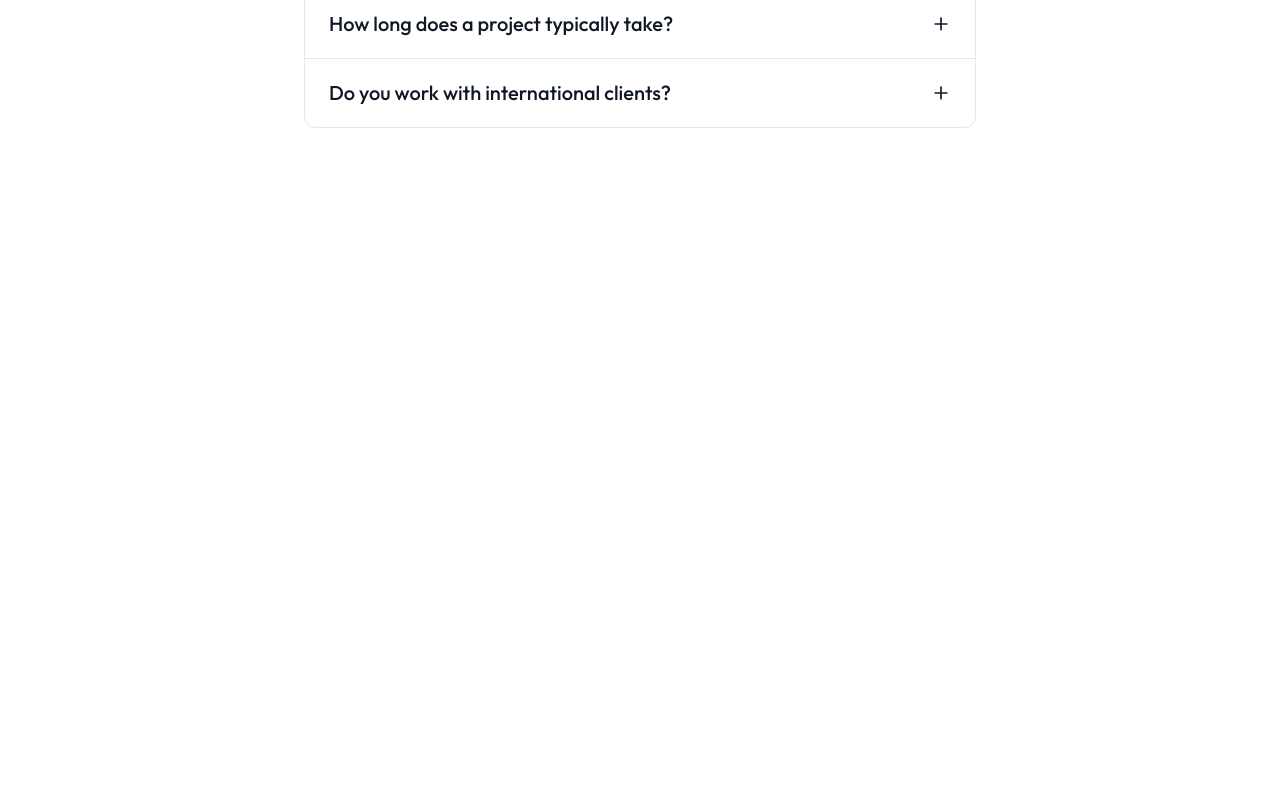
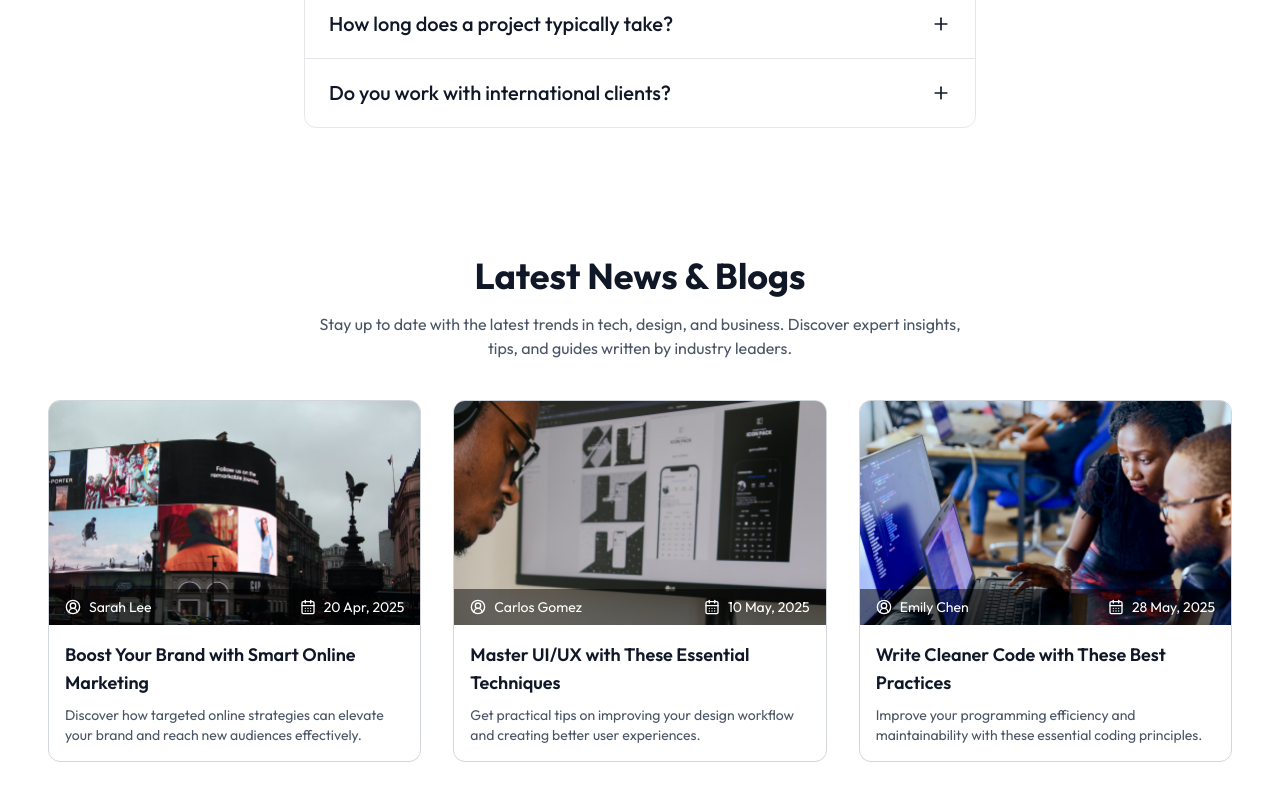
Before and after one commit to Dev-Rohan1/Appline-Tailwind-App-Landing-Template, a React (Vite) app: page / in a window 1280 px wide. Shown: the part 6693-7493 px from the top of the page. Before the commit the page ends 6885 px from the top, so only its background shows below. Built offline with nearby package versions, Linux system fonts and the light colour scheme.

Commit message:
feat: complete responsive Blogs section with updated content and UI enhancements

```diff
--- /dev/null
+++ b/src/components/Blog.jsx
@@ -0,0 +1,86 @@
+import { assets } from "../assets/assets";
+import { CalendarDays, CircleUserRound } from "lucide-react";
+
+const Blog = () => {
+  const blogs = [
+    {
+      id: 1,
+      title: "Boost Your Brand with Smart Online Marketing",
+      description:
+        "Discover how targeted online strategies can elevate your brand and reach new audiences effectively.",
+      userName: "Sarah Lee",
+      date: "20 Apr, 2025",
+      image: assets.blog_image_1,
+    },
+    {
+      id: 2,
+      title: "Master UI/UX with These Essential Techniques",
+      description:
+        "Get practical tips on improving your design workflow and creating better user experiences.",
+      userName: "Carlos Gomez",
+      date: "10 May, 2025",
+      image: assets.blog_image_2,
+    },
+    {
+      id: 3,
+      title: "Write Cleaner Code with These Best Practices",
+      description:
+        "Improve your programming efficiency and maintainability with these essential coding principles.",
+      userName: "Emily Chen",
+      date: "28 May, 2025",
+      image: assets.blog_image_3,
+    },
+  ];
+
+  return (
+    <section className="py-16 bg-white dark:bg-[#181c31]">
+      <div className="container mx-auto px-4 sm:px-6 lg:px-12">
+        <h2 className="text-3xl sm:text-4xl font-bold text-center text-gray-900 dark:text-white mb-4">
+          Latest News & Blogs
+        </h2>
+        <p className="text-center max-w-2xl mx-auto text-gray-600 dark:text-gray-400 mb-10">
+          Stay up to date with the latest trends in tech, design, and business.
+          Discover expert insights, tips, and guides written by industry
+          leaders.
+        </p>
+
+        <div className="grid gap-8 grid-cols-1 sm:grid-cols-2 lg:grid-cols-3">
+          {blogs.map((blog) => (
+            <div
+              key={blog.id}
+              className="border border-gray-300 dark:border-gray-700 rounded-xl overflow-hidden transition "
+            >
+              <div className="relative h-56 overflow-hidden">
+                <img
+                  src={blog.image}
+                  alt={blog.title}
+                  className="w-full h-full object-cover"
+                />
+                <div className="absolute bottom-0 left-0 right-0 bg-black/50 px-4 py-2 flex justify-between items-center text-white text-sm">
+                  <div className="flex items-center gap-2">
+                    <CircleUserRound size={16} />
+                    <span>{blog.userName}</span>
+                  </div>
+                  <div className="flex items-center gap-2">
+                    <CalendarDays size={16} />
+                    <span>{blog.date}</span>
+                  </div>
+                </div>
+              </div>
+              <div className="p-4">
+                <h3 className="text-lg font-semibold text-gray-900 dark:text-white mb-2 cursor-pointer hover:text-indigo-400 transition-colors">
+                  {blog.title}
+                </h3>
+                <p className="text-sm text-gray-600 dark:text-gray-300">
+                  {blog.description}
+                </p>
+              </div>
+            </div>
+          ))}
+        </div>
+      </div>
+    </section>
+  );
+};
+
+export default Blog;
--- a/src/pages/HomePage.jsx
+++ b/src/pages/HomePage.jsx
@@ -1,5 +1,6 @@
 import About from "../components/About";
 import AppScreenshot from "../components/AppScreenshot";
+import Blog from "../components/Blog";
 import ClientSay from "../components/ClientSay";
 import Download from "../components/Download";
 import Faq from "../components/faq";
@@ -20,6 +21,7 @@ const HomePage = ({ setShowVideo }) => {
       <Download />
       <ClientSay />
       <Faq />
+      <Blog />
     </>
   );
 };
```
